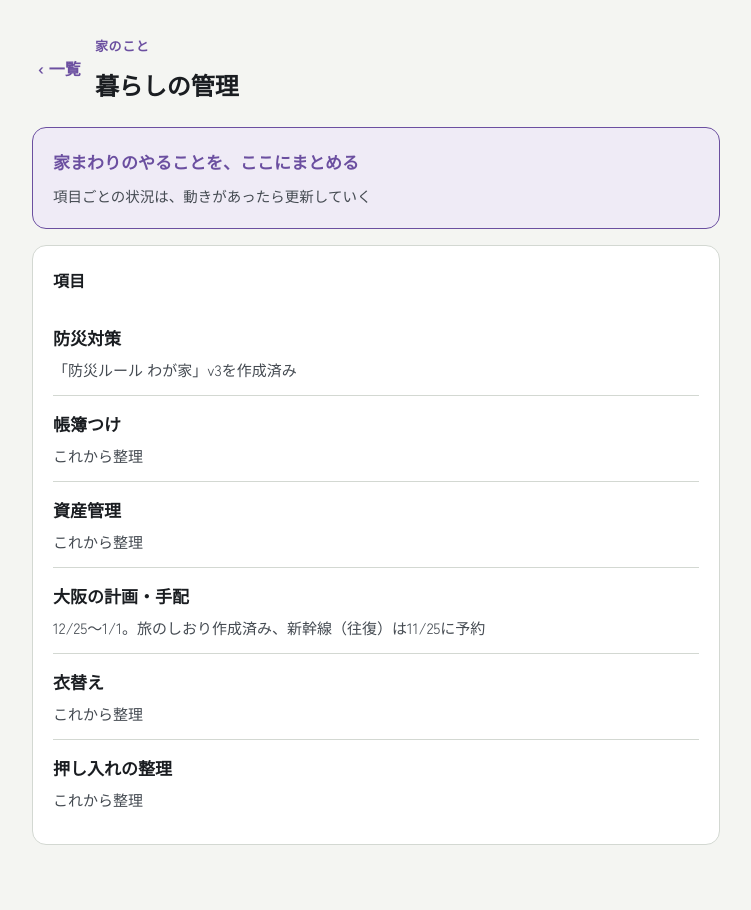
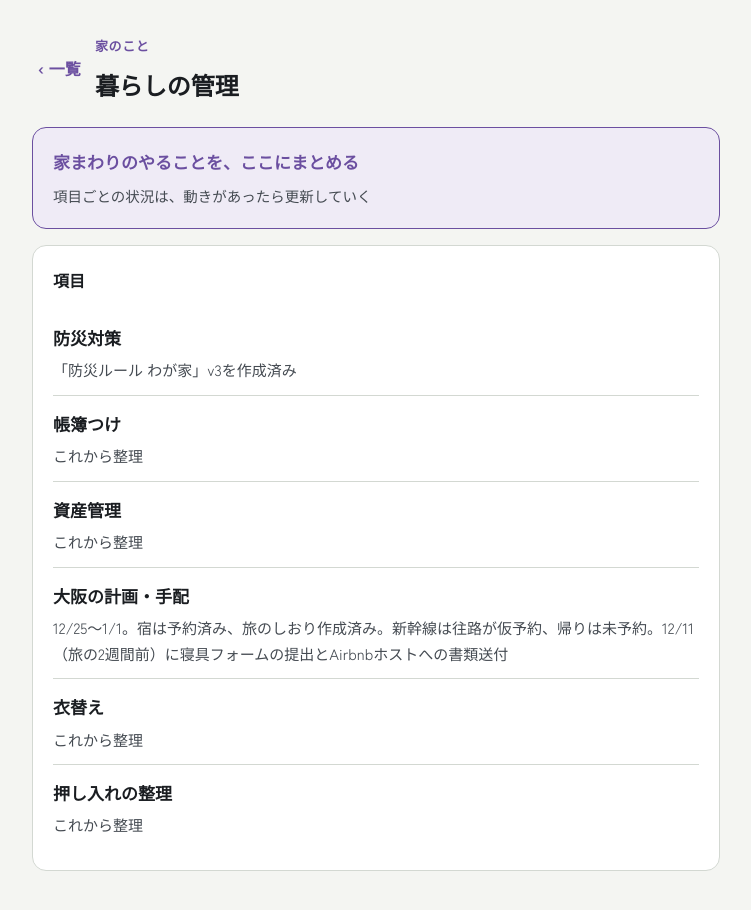
Before and after one commit to yoshifuminakamura-sketch/taro-hub, a plain HTML site: page house.html in a window 1280 px wide. Shown: the whole page, without its empty margins (264-1015 px from the left). Drawn offline with Linux system fonts and the light colour scheme.

Commit message:
house: 大阪の行を最新の状況に更新
Co-Authored-By: Claude Sonnet 5.5 <noreply@anthropic.com>
Claude-Session: https://claude.ai/code/session_01PkAMoLCLEyi9sjy5ZgFazk

```diff
--- a/house.html
+++ b/house.html
@@ -68,7 +68,7 @@
       <li>防災対策<span class="sub">「防災ルール わが家」v3を作成済み</span></li>
       <li>帳簿つけ<span class="sub">これから整理</span></li>
       <li>資産管理<span class="sub">これから整理</span></li>
-      <li>大阪の計画・手配<span class="sub">12/25〜1/1。旅のしおり作成済み、新幹線（往復）は11/25に予約</span></li>
+      <li>大阪の計画・手配<span class="sub">12/25〜1/1。宿は予約済み、旅のしおり作成済み。新幹線は往路が仮予約、帰りは未予約。12/11（旅の2週間前）に寝具フォームの提出とAirbnbホストへの書類送付</span></li>
       <li>衣替え<span class="sub">これから整理</span></li>
       <li>押し入れの整理<span class="sub">これから整理</span></li>
     </ul>
```
